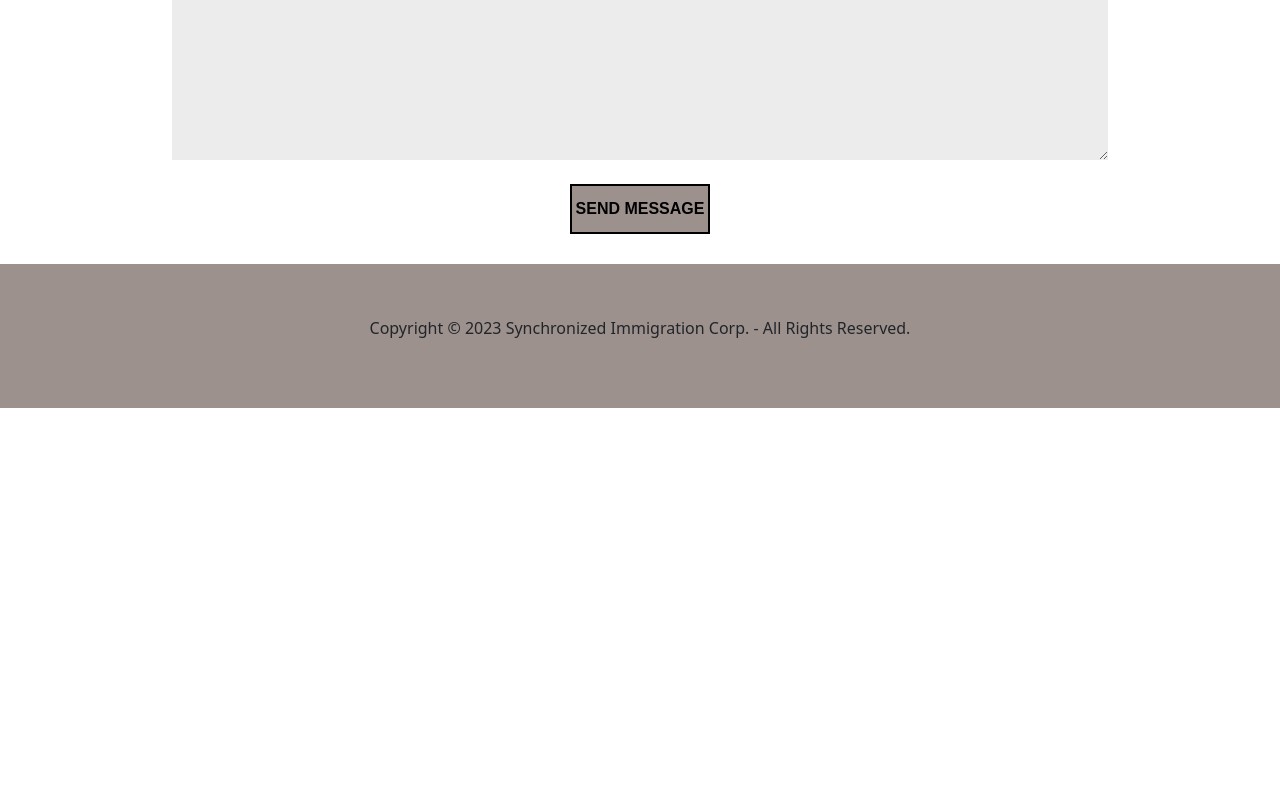
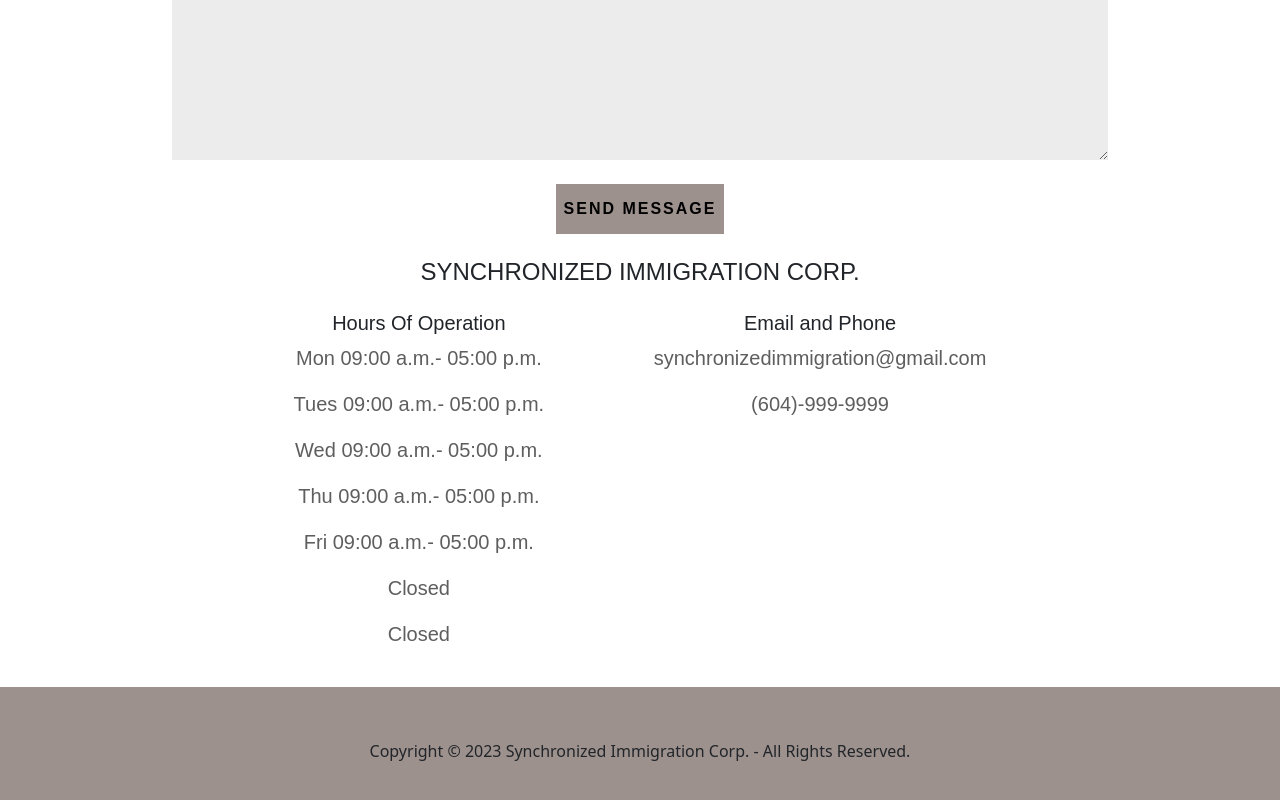
Before and after one commit to SamarjitBhogal/synch-imm, a React (Create React App) app: page /contact in a window 1280 px wide. Shown: the part 562-1362 px from the top of the page. Before the commit the page ends 970 px from the top, so only its background shows below. Built offline with nearby package versions, Linux system fonts and the light colour scheme.

Commit message:
finished contact page

```diff
--- a/src/index.css
+++ b/src/index.css
@@ -61,3 +61,7 @@ code {
   letter-spacing: normal;
   text-align: center;
 }
+
+.synch-font {
+  font-family: "Source Sans Pro", arial, sans-serif;
+}
--- a/src/pages/Contact.js
+++ b/src/pages/Contact.js
@@ -42,6 +42,42 @@ export default function Contact() {
       <button className="mb-4 submit-btn sych-bg-c" type="submit">
         SEND MESSAGE
       </button>
+      <h4 className="synch-font">SYNCHRONIZED IMMIGRATION CORP.</h4>
+      <div className="container d-flex justify-content-evenly mt-3 mb-3">
+        <div className="text-center">
+          <h5 className="synch-font">Hours Of Operation</h5>
+          <p className="sm-text">
+            <span>Mon 09:00 a.m.- 05:00 p.m.</span>
+          </p>
+          <p className="sm-text">
+            <span>Tues 09:00 a.m.- 05:00 p.m.</span>
+          </p>
+          <p className="sm-text">
+            <span>Wed 09:00 a.m.- 05:00 p.m.</span>
+          </p>
+          <p className="sm-text">
+            <span>Thu 09:00 a.m.- 05:00 p.m.</span>
+          </p>
+          <p className="sm-text">
+            <span>Fri 09:00 a.m.- 05:00 p.m.</span>
+          </p>
+          <p className="sm-text">
+            <span>Closed</span>
+          </p>
+          <p className="sm-text">
+            <span>Closed</span>
+          </p>
+        </div>
+        <div className="text-center">
+          <h5 className="synch-font">Email and Phone</h5>
+          <p className="sm-text">
+            <span>synchronizedimmigration@gmail.com</span>
+          </p>
+          <p className="sm-text">
+            <span>(604)-999-9999</span>
+          </p>
+        </div>
+      </div>
     </div>
   );
 }
--- a/src/styles/contactStyles.css
+++ b/src/styles/contactStyles.css
@@ -2,12 +2,16 @@
 
 .submit-btn {
     height: 50px;
-    border: none;
+
+    border: 2px solid #9D918E;
     outline: none;
     border-radius: 0px;
+
     font-family: 'Source Sans Pro', arial, sans-serif;
     font-weight: 700;
+    letter-spacing: 2px;
     /* box-shadow: 6px 8px 0px; */
+
     transition: 0.4s;
     position: relative;
 }
@@ -15,7 +19,7 @@
 .submit-btn:hover {
     /* box-shadow: 0px 0px 0px; */
     background: transparent;
-    border: 2px solid #000;
+    border: 2px solid #9D918E;
     color: black;
     padding-top: 5px;
 }
@@ -24,7 +28,7 @@
     content: '';
     width: 100%;
     height: 100%;
-    border: 2px solid #000;
+    border: 2px solid #9D918E;
     position: absolute;
     top: 0;
     left: 0;
@@ -52,3 +56,14 @@
 .comments {
     height: 200px !important;
 }
+
+.sm-text {
+    font-family: 'Source Sans Pro', arial, sans-serif;
+    font-size: 20px;
+    font-weight: 400;
+
+    color: rgb(94, 94, 94);
+
+     letter-spacing: normal;
+    text-align: center;
+}
```
